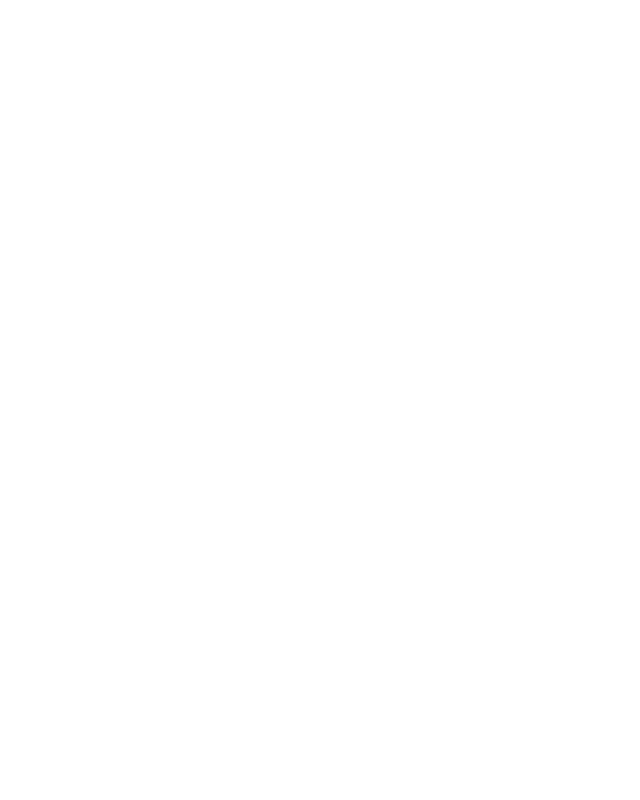
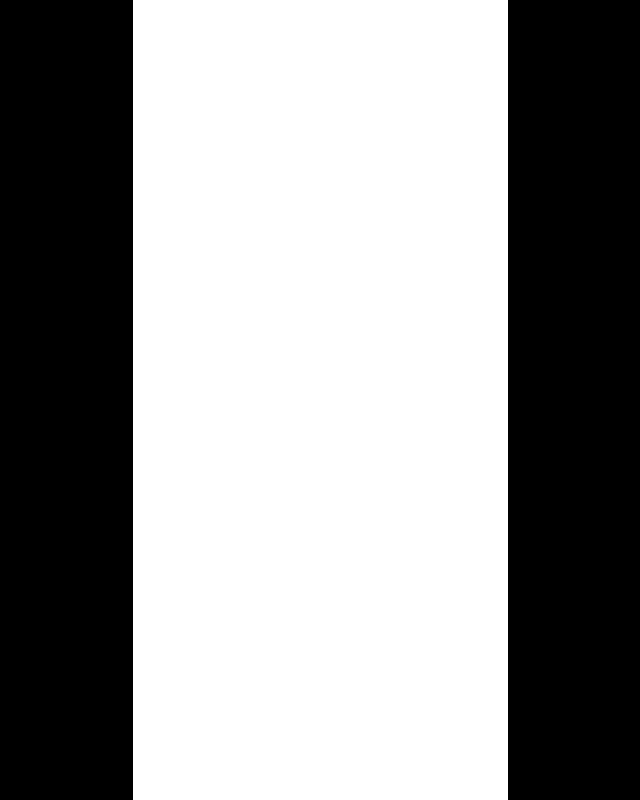
Before and after one commit to BeJunseok/Dopamine-FE, a React (Vite) app: page / in a window 1280 px wide. Shown: the whole page, without its empty margins (320-960 px from the left). Built offline with nearby package versions, Linux system fonts and the light colour scheme.

Commit message:
[CHORE] 기본 레이아웃 설정

```diff
--- a/package.json
+++ b/package.json
@@ -18,7 +18,8 @@
   },
   "dependencies": {
     "react": "^19.1.1",
-    "react-dom": "^19.1.1"
+    "react-dom": "^19.1.1",
+    "react-router-dom": "^7.9.4"
   },
   "devDependencies": {
     "@eslint/js": "^9.36.0",
--- a/src/App.tsx
+++ b/src/App.tsx
@@ -1,5 +1,11 @@
+import MainLayout from "@/layouts/MainLayout";
+
 function App() {
-  return <></>;
+  return (
+    <MainLayout>
+      <></>
+    </MainLayout>
+  );
 }
 
 export default App;
--- /dev/null
+++ b/src/layouts/MainLayout.tsx
@@ -0,0 +1,11 @@
+type Props = {
+  children: React.ReactNode;
+};
+
+export default function MainLayout({ children }: Props) {
+  return (
+    <div className="min-h-[100dvh] w-screen bg-black flex justify-center">
+      <main className="w-full max-w-[375px] bg-white">{children}</main>
+    </div>
+  );
+}
```
Also changed, not shown: 1 other file (tests, documents, lock files or other folders).
